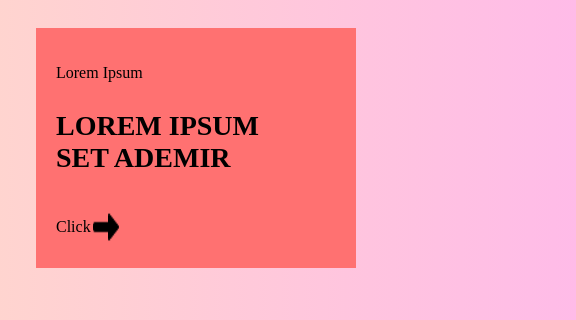
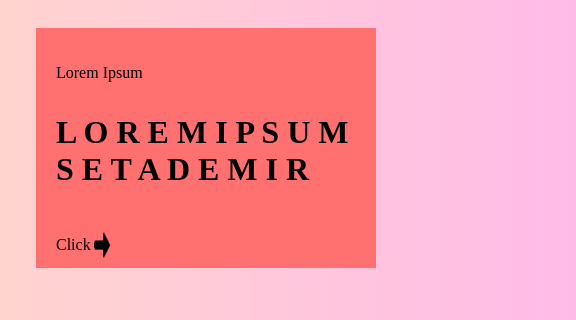
Before and after one commit to saivenkat-pentakota/Front-End-Developer-Assignment, a plain HTML site: page index.html in a window 1280 px wide. Shown: the part 944-1264 px from the top of the page, 704-1280 px from the left. Drawn offline with Linux system fonts and the light colour scheme.

Commit message:
some css changes in card

```diff
--- a/index.html
+++ b/index.html
@@ -76,10 +76,10 @@
         <div class="right-part">
             <div class="card">
           <p class="card-header">Lorem Ipsum</p>
-          <p class="card-text">LOREM IPSUM<br/>SET ADEMIR</p>
+          <p class="card-text">L O R E M I P S U M<br/>S E T A D E M I R</p>
           <div class="click-btn">
             <p>Click</p>
-            <img src="../images/icons8-arrow-30.png" alt="arrow" />
+            <img class="click-arrow" src="../images/icons8-arrow-30.png" alt="arrow" />
           </div>
         </div>
         </div>
--- a/styles.css
+++ b/styles.css
@@ -100,7 +100,7 @@ body {
     height: 520px;
 }
 .card {
-    width:280px;
+    width:300px;
     height: 200px;
     margin-top: 200px;
     background-color: #FF7171;
@@ -108,14 +108,18 @@ body {
 }
 
 .card-text {
-    line-gap-override: 10px;
-    font-size: 28px;
-    font-weight: 600;
+    font-size: 32px;
+    font-weight: 800;
 }
 
 .click-btn {
     display: flex;
     flex-direction: row;
+}
+
+.click-arrow{
+    padding: 2px;
+    width:18px;
 }
 
 @media screen and (max-width: 768px) {
```
